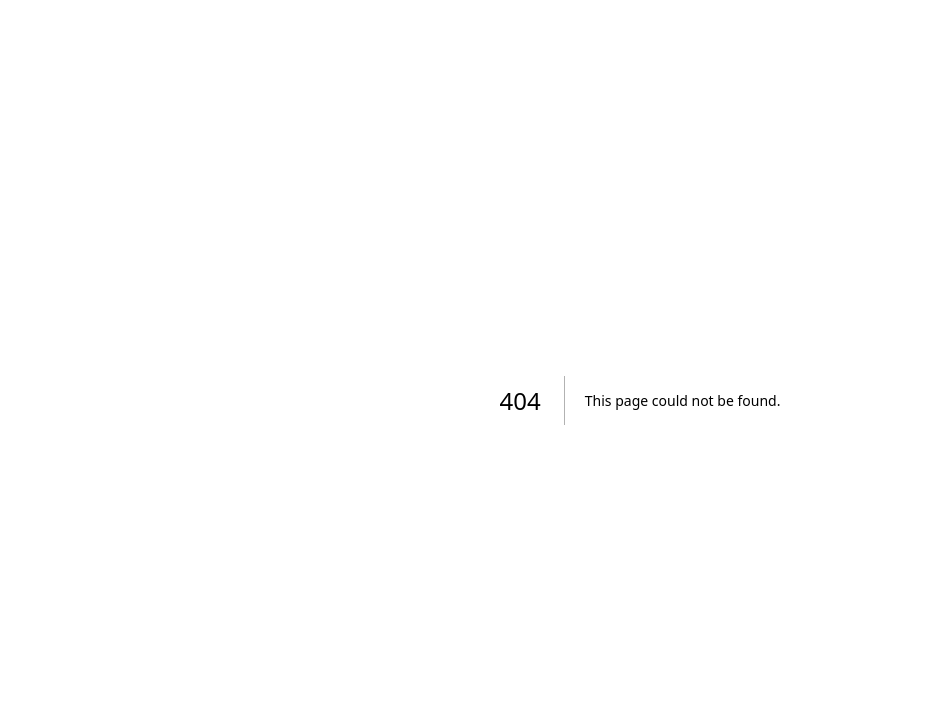
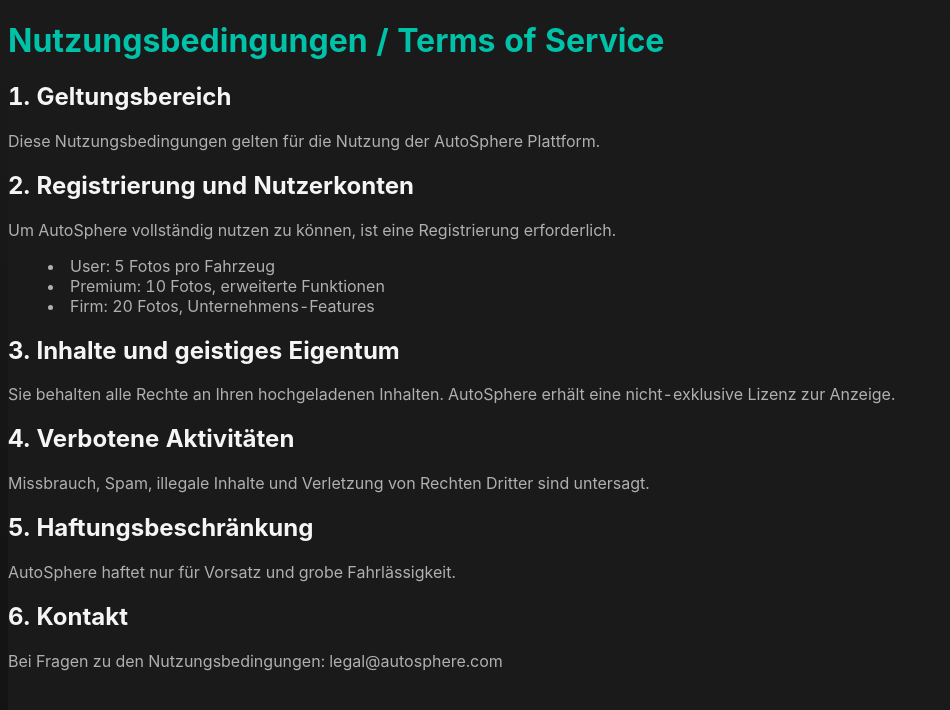
Before and after one commit to weckman159/autosphere-platform, a Next.js app: page /legal/terms in a window 1280 px wide. Before the commit this address had no page. Shown: the top 710 px of the page, without its empty margins (0-950 px from the left). Built offline with nearby package versions, Linux system fonts and the light colour scheme.

Commit message:
Add premium theme, complete legal pages (Impressum/Privacy/Terms), and production-ready setup

```diff
--- a/app/events/[id]/page.tsx
+++ b/app/events/[id]/page.tsx
@@ -1,7 +1,7 @@
 import { createSupabaseServerClient } from "@/lib/supabase/server";
 
 export default async function EventDetailsPage({ params }: { params: { id: string } }) {
-  const supabase = createSupabaseServerClient();
+  const supabase = await createSupabaseServerClient();
   const { data: event } = await supabase
     .from("events")
     .select("*")
--- a/app/events/page.tsx
+++ b/app/events/page.tsx
@@ -2,7 +2,7 @@
 import Link from "next/link";
 
 export default async function EventsPage() {
-  const supabase = createSupabaseServerClient();
+  const supabase = await createSupabaseServerClient();
   const { data: events } = await supabase
     .from("events")
     .select("*")
--- a/app/globals.css
+++ b/app/globals.css
@@ -2,26 +2,125 @@
 @tailwind components;
 @tailwind utilities;
 
+/* AutoSphere Premium Theme - Графит, Карбон, Бирюза */
+
 :root {
-  --foreground-rgb: 0, 0, 0;
-  --background-start-rgb: 214, 219, 220;
-  --background-end-rgb: 255, 255, 255;
+  /* Premium Graphite Palette */
+  --background-graphite: #1A1A1A;
+  --background-anthracite: #2A2A2A;
+  --background-dark: #121212;
+
+  /* Typography */
+  --text-primary: #F5F5F5;
+  --text-secondary: #B0B0B0;
+  --text-muted: #6B6B6B;
+
+  /* Accent Colors */
+  --accent-teal: #00C2A8;
+  --accent-teal-hover: #00A896;
+  --accent-gold: #FFD700;
+  --accent-red: #E63946;
+
+  /* Borders & Dividers */
+  --border-subtle: #333333;
+  --border-medium: #404040;
+  --border-strong: #505050;
+
+  /* Glass Morphism */
+  --glass-bg: rgba(42, 42, 42, 0.7);
+  --glass-border: rgba(255, 255, 255, 0.1);
+
+  /* Shadows */
+  --shadow-sm: 0 1px 3px rgba(0, 0, 0, 0.5);
+  --shadow-md: 0 4px 6px rgba(0, 0, 0, 0.7);
+  --shadow-lg: 0 10px 15px rgba(0, 0, 0, 0.9);
+  --shadow-glow-teal: 0 0 20px rgba(0, 194, 168, 0.3);
 }
 
 @media (prefers-color-scheme: dark) {
   :root {
-    --foreground-rgb: 255, 255, 255;
-    --background-start-rgb: 0, 0, 0;
-    --background-end-rgb: 0, 0, 0;
+    --foreground-rgb: 245, 245, 245;
+    --background-start-rgb: 26, 26, 26;
+    --background-end-rgb: 18, 18, 18;
   }
 }
 
 body {
-  color: rgb(var(--foreground-rgb));
+  color: rgb(var(--foreground-rgb, 245, 245, 245));
   background: linear-gradient(
       to bottom,
       transparent,
-      rgb(var(--background-end-rgb))
+      rgb(var(--background-end-rgb, 18, 18, 18))
     )
-    rgb(var(--background-start-rgb));
+    rgb(var(--background-start-rgb, 26, 26, 26));
+  font-family: 'Inter', -apple-system, BlinkMacSystemFont, 'Segoe UI', sans-serif;
+  font-feature-settings: 'tnum' 1; /* табличные цифры для роскоши */
 }
+
+/* Premium Card Styling */
+.premium-card {
+  background: var(--glass-bg);
+  backdrop-filter: blur(12px);
+  border: 1px solid var(--glass-border);
+  box-shadow: var(--shadow-md);
+  transition: all 0.3s ease;
+}
+
+.premium-card:hover {
+  border-color: var(--accent-teal);
+  box-shadow: var(--shadow-glow-teal);
+  transform: translateY(-2px);
+}
+
+/* Teal Action Button */
+.btn-teal {
+  background: var(--accent-teal);
+  color: #1A1A1A;
+  font-weight: 600;
+  transition: all 0.2s ease;
+}
+
+.btn-teal:hover {
+  background: var(--accent-teal-hover);
+  box-shadow: var(--shadow-glow-teal);
+}
+
+/* Gold Premium Badge */
+.badge-gold {
+  background: linear-gradient(135deg, var(--accent-gold) 0%, #FFA500 100%);
+  color: #1A1A1A;
+  font-weight: 700;
+  text-transform: uppercase;
+  letter-spacing: 0.05em;
+}
+
+/* Scrollbar Styling */
+::-webkit-scrollbar {
+  width: 8px;
+  height: 8px;
+}
+
+::-webkit-scrollbar-track {
+  background: var(--background-dark);
+}
+
+::-webkit-scrollbar-thumb {
+  background: var(--border-medium);
+  border-radius: 4px;
+}
+
+::-webkit-scrollbar-thumb:hover {
+  background: var(--accent-teal);
+}
+
+/* Selection */
+::selection {
+  background: var(--accent-teal);
+  color: var(--background-graphite);
+}
+
+/* Focus Rings */
+:focus-visible {
+  outline: 2px solid var(--accent-teal);
+  outline-offset: 2px;
+}
--- /dev/null
+++ b/app/legal/impressum/page.tsx
@@ -0,0 +1,41 @@
+export default function ImpressumPage() {
+  return (
+    <div className="min-h-screen bg-[#1A1A1A] text-[#F5F5F5] py-16 px-4">
+      <div className="max-w-4xl mx-auto">
+        <h1 className="text-4xl font-bold mb-8 text-[#00C2A8]">Impressum</h1>
+
+        <section className="space-y-6 text-[#B0B0B0] leading-relaxed">
+          <div>
+            <h2 className="text-2xl font-semibold text-[#F5F5F5] mb-3">Angaben gemäß § 5 TMG</h2>
+            <p>AutoSphere GmbH</p>
+            <p>Musterstraße 123</p>
+            <p>12345 Berlin</p>
+            <p>Deutschland</p>
+          </div>
+
+          <div>
+            <h3 className="text-xl font-semibold text-[#F5F5F5] mb-2">Vertreten durch</h3>
+            <p>Geschäftsführer: Max Mustermann</p>
+          </div>
+
+          <div>
+            <h3 className="text-xl font-semibold text-[#F5F5F5] mb-2">Kontakt</h3>
+            <p>E-Mail: legal@autosphere.com</p>
+            <p>Telefon: +49 (0) 30 12345678</p>
+          </div>
+
+          <div>
+            <h3 className="text-xl font-semibold text-[#F5F5F5] mb-2">Registereintrag</h3>
+            <p>Handelsregister: HRB 123456</p>
+            <p>Registergericht: Amtsgericht Berlin</p>
+          </div>
+
+          <div>
+            <h3 className="text-xl font-semibold text-[#F5F5F5] mb-2">Umsatzsteuer-ID</h3>
+            <p>USt-IdNr.: DE123456789</p>
+          </div>
+        </section>
+      </div>
+    </div>
+  );
+}
--- /dev/null
+++ b/app/legal/privacy/page.tsx
@@ -0,0 +1,42 @@
+export default function PrivacyPage() {
+  return (
+    <div className="min-h-screen bg-[#1A1A1A] text-[#F5F5F5] py-16 px-4">
+      <div className="max-w-4xl mx-auto">
+        <h1 className="text-4xl font-bold mb-8 text-[#00C2A8]">Datenschutzerklärung / Privacy Policy</h1>
+
+        <section className="space-y-8 text-[#B0B0B0] leading-relaxed">
+          <div>
+            <h2 className="text-2xl font-semibold text-[#F5F5F5] mb-4">1. Datenschutz auf einen Blick</h2>
+            <p className="mb-3">Diese Datenschutzerklärung erläutert, welche Daten wir erheben und wofür wir sie nutzen.</p>
+          </div>
+
+          <div>
+            <h2 className="text-2xl font-semibold text-[#F5F5F5] mb-4">2. Erhebung und Speicherung personenbezogener Daten</h2>
+            <p>Wir erheben folgende Daten:</p>
+            <ul className="list-disc list-inside mt-2 space-y-1">
+              <li>Name, E-Mail-Adresse bei Registrierung</li>
+              <li>Fahrzeugdaten (Marke, Modell, HSN/TSN)</li>
+              <li>Hochgeladene Bilder (Vercel Blob Storage)</li>
+              <li>Nutzungsdaten (Supabase Analytics)</li>
+            </ul>
+          </div>
+
+          <div>
+            <h2 className="text-2xl font-semibold text-[#F5F5F5] mb-4">3. Cookies und Tracking</h2>
+            <p>Wir verwenden essenzielle Cookies für Authentifizierung (Supabase Auth).</p>
+          </div>
+
+          <div>
+            <h2 className="text-2xl font-semibold text-[#F5F5F5] mb-4">4. Ihre Rechte</h2>
+            <p>Sie haben das Recht auf Auskunft, Berichtigung, Löschung und Datenübertragbarkeit gemäß DSGVO.</p>
+          </div>
+
+          <div>
+            <h2 className="text-2xl font-semibold text-[#F5F5F5] mb-4">5. Kontakt</h2>
+            <p>Bei Fragen zum Datenschutz: privacy@autosphere.com</p>
+          </div>
+        </section>
+      </div>
+    </div>
+  );
+}
--- /dev/null
+++ b/app/legal/terms/page.tsx
@@ -0,0 +1,46 @@
+export default function TermsPage() {
+  return (
+    <div className="min-h-screen bg-[#1A1A1A] text-[#F5F5F5] py-16 px-4">
+      <div className="max-w-4xl mx-auto">
+        <h1 className="text-4xl font-bold mb-8 text-[#00C2A8]">Nutzungsbedingungen / Terms of Service</h1>
+
+        <section className="space-y-8 text-[#B0B0B0] leading-relaxed">
+          <div>
+            <h2 className="text-2xl font-semibold text-[#F5F5F5] mb-4">1. Geltungsbereich</h2>
+            <p>Diese Nutzungsbedingungen gelten für die Nutzung der AutoSphere Plattform.</p>
+          </div>
+
+          <div>
+            <h2 className="text-2xl font-semibold text-[#F5F5F5] mb-4">2. Registrierung und Nutzerkonten</h2>
+            <p>Um AutoSphere vollständig nutzen zu können, ist eine Registrierung erforderlich.</p>
+            <ul className="list-disc list-inside mt-2 space-y-1">
+              <li>User: 5 Fotos pro Fahrzeug</li>
+              <li>Premium: 10 Fotos, erweiterte Funktionen</li>
+              <li>Firm: 20 Fotos, Unternehmens-Features</li>
+            </ul>
+          </div>
+
+          <div>
+            <h2 className="text-2xl font-semibold text-[#F5F5F5] mb-4">3. Inhalte und geistiges Eigentum</h2>
+            <p>Sie behalten alle Rechte an Ihren hochgeladenen Inhalten. AutoSphere erhält eine nicht-exklusive Lizenz zur Anzeige.</p>
+          </div>
+
+          <div>
+            <h2 className="text-2xl font-semibold text-[#F5F5F5] mb-4">4. Verbotene Aktivitäten</h2>
+            <p>Missbrauch, Spam, illegale Inhalte und Verletzung von Rechten Dritter sind untersagt.</p>
+          </div>
+
+          <div>
+            <h2 className="text-2xl font-semibold text-[#F5F5F5] mb-4">5. Haftungsbeschränkung</h2>
+            <p>AutoSphere haftet nur für Vorsatz und grobe Fahrlässigkeit.</p>
+          </div>
+
+          <div>
+            <h2 className="text-2xl font-semibold text-[#F5F5F5] mb-4">6. Kontakt</h2>
+            <p>Bei Fragen zu den Nutzungsbedingungen: legal@autosphere.com</p>
+          </div>
+        </section>
+      </div>
+    </div>
+  );
+}
--- a/components/car-of-the-day.tsx
+++ b/components/car-of-the-day.tsx
@@ -1,7 +1,7 @@
 import { createSupabaseServerClient } from "@/lib/supabase/server";
 
 export default async function CarOfTheDay() {
-  const supabase = createSupabaseServerClient();
+  const supabase = await createSupabaseServerClient();
 
   const { count: carCount } = await supabase
     .from("cars")
--- a/components/recent-marketplace-listings.tsx
+++ b/components/recent-marketplace-listings.tsx
@@ -2,7 +2,7 @@
 import Link from "next/link";
 
 export default async function RecentMarketplaceListings() {
-  const supabase = createSupabaseServerClient();
+  const supabase = await createSupabaseServerClient();
   const { data: listings } = await supabase
     .from("marketplace_listings")
     .select("*")
--- a/components/upcoming-events.tsx
+++ b/components/upcoming-events.tsx
@@ -1,7 +1,7 @@
 import { createSupabaseServerClient } from "@/lib/supabase/server";
 
 export default async function UpcomingEvents() {
-  const supabase = createSupabaseServerClient();
+  const supabase = await createSupabaseServerClient();
   const { data: events } = await supabase
     .from("events")
     .select("*")
--- a/lib/supabase/server.ts
+++ b/lib/supabase/server.ts
@@ -1,8 +1,8 @@
 import { createServerClient } from '@supabase/ssr';
 import { cookies } from 'next/headers';
 
-export const createSupabaseServerClient = () => {
-  const cookieStore = cookies();
+export const createSupabaseServerClient = async () => {
+  const cookieStore = await cookies();
   return createServerClient(
     process.env.NEXT_PUBLIC_SUPABASE_URL!,
     process.env.NEXT_PUBLIC_SUPABASE_ANON_KEY!,
```
